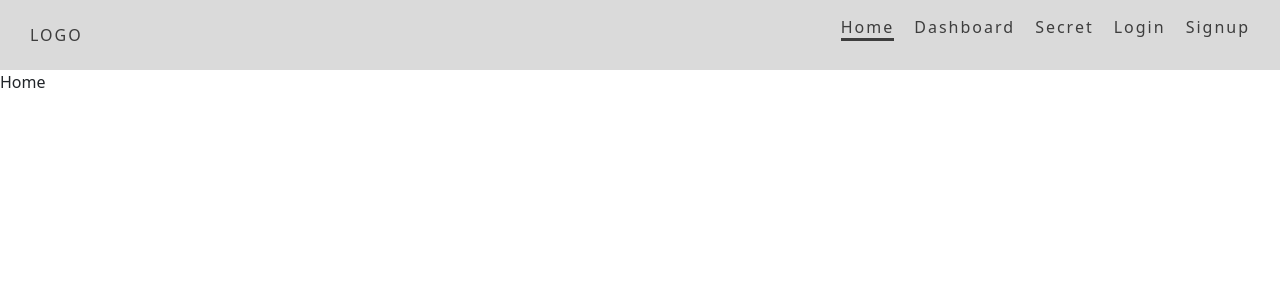
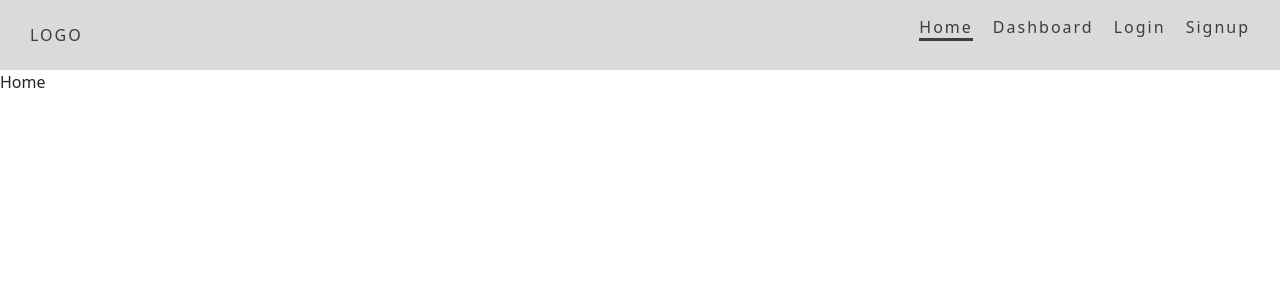
Before and after one commit to jesualujan/react-avanzado-g30a, a React (Vite) app in the folder 03-react-auth/: page / in a window 1280 px wide. Shown: the top 300 px of the page. Built offline with nearby package versions, Linux system fonts and the light colour scheme.

Commit message:
✨ implementamos el renderizado condicional

```diff
--- a/03-react-auth/src/Components/Header.jsx
+++ b/03-react-auth/src/Components/Header.jsx
@@ -1,9 +1,13 @@
 import { NavLink } from 'react-router-dom'
+import { useAuthContext } from '@/Hook/useAuthContext'
 import './header.scss'
 
 const Header = () => {
+  const { logout, isAuth } = useAuthContext()
+
   // camelCase para las funciones, métodos o variables del componente
   const linkIsActive = (isActive) => isActive ? 'header__item-link header__item-link--is-active' : 'header__item-link'
+
   return (
   // BEM PARA NUESTRAS CLASES EN HTML
   // kebabcase para nombrar nuestras className en React con minúsculas
@@ -16,15 +20,28 @@
         <li className='header__list-item'>
           <NavLink className={({ isActive }) => linkIsActive(isActive)} to='/dashboard'>Dashboard</NavLink>
         </li>
+
+        {isAuth
+          ? (
+            <>
               <li className='header__list-item'>
                 <NavLink className={({ isActive }) => linkIsActive(isActive)} to='/secret'>Secret</NavLink>
               </li>
+              <li className='header__list-item'>
+                <NavLink className='header__item-link' onClick={logout}>Logout</NavLink>
+              </li>
+            </>
+            )
+          : (
+            <>
               <li className='header__list-item'>
                 <NavLink className={({ isActive }) => linkIsActive(isActive)} to='/login'>Login</NavLink>
               </li>
               <li className='header__list-item'>
                 <NavLink className={({ isActive }) => linkIsActive(isActive)} to='/signup'>Signup</NavLink>
               </li>
+            </>
+            )}
       </ul>
     </nav>
   )
```
Lines whose indentation alone changed are shown as unchanged.
